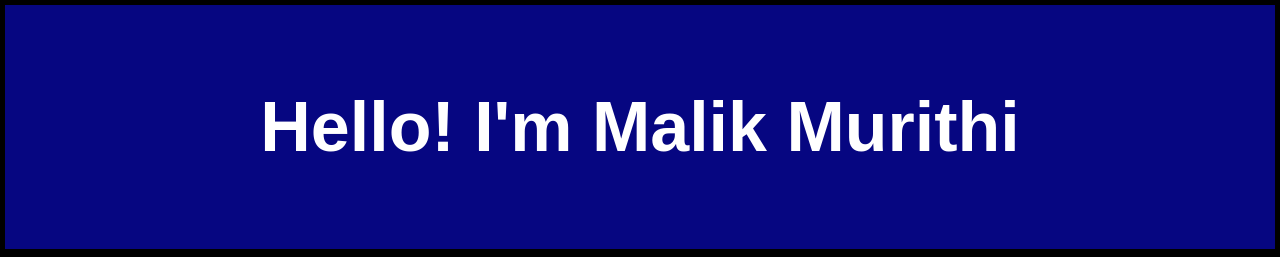
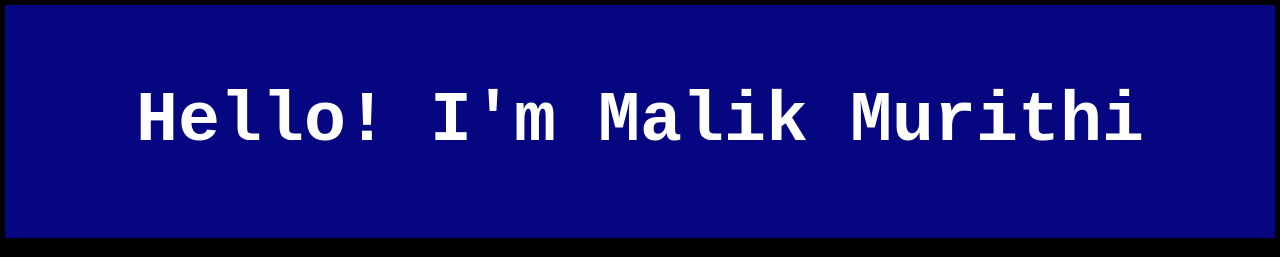
Before and after one commit to SupremeLord7923/Portfolio, a plain HTML site: page index.html in a window 1280 px wide. Shown: the top 257 px of the page. Drawn offline with Linux system fonts and the light colour scheme; grey boxes are pictures that could not be loaded.

Commit message:
revamped

```diff
--- a/styles.css
+++ b/styles.css
@@ -6,11 +6,12 @@
     background-color: black;
   }
   header {
-    background-color: #666;
+    background-color: rgb(6, 6, 129);
     padding: 30px;
     text-align: center;
     font-size: 35px;
     color: white;
+    font-family: 'Courier New', Courier, monospace;
   }
   nav {
     float: left;
@@ -50,7 +51,7 @@
     margin: 0%;
     padding: 5px;
 }
-header, footer {
+ footer {
     background-color: rgb(6, 6, 129);
     color: white;
     text-align: center;
```
